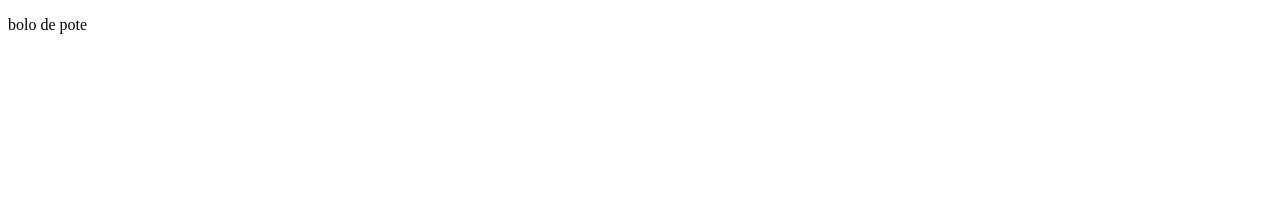
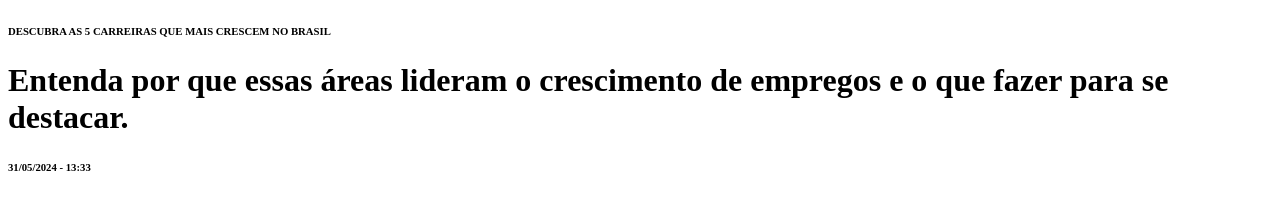
Before and after one commit to nathilinda/Avalia-o-2-trimestre-, a plain HTML site: page index.html in a window 1280 px wide. Drawn offline with Linux system fonts and the light colour scheme.

Commit message:
Update index.html

```diff
--- a/index.html
+++ b/index.html
@@ -1,13 +1,15 @@
 <!DOCTYPE html>
 <html lang="pt-br">
 <head>
-<p>bolo de pote</p>
+<title>Avaliação 2°TRI</title>
 <meta charset="UTF-8"/>
-<title>Document</title>
 </head>
 <body>
-<title>"bolo de pote"</title>
+<h6>DESCUBRA AS 5 CARREIRAS QUE MAIS CRESCEM NO BRASIL</h6>
+<H1>Entenda por que essas áreas lideram o crescimento de empregos e o que fazer para se destacar.</H1>
+<h6>31/05/2024 - 13:33</h6>
+<p> </p>
 
-    <!-- Conteúdo -->
+
 </body>
 </html>
```
